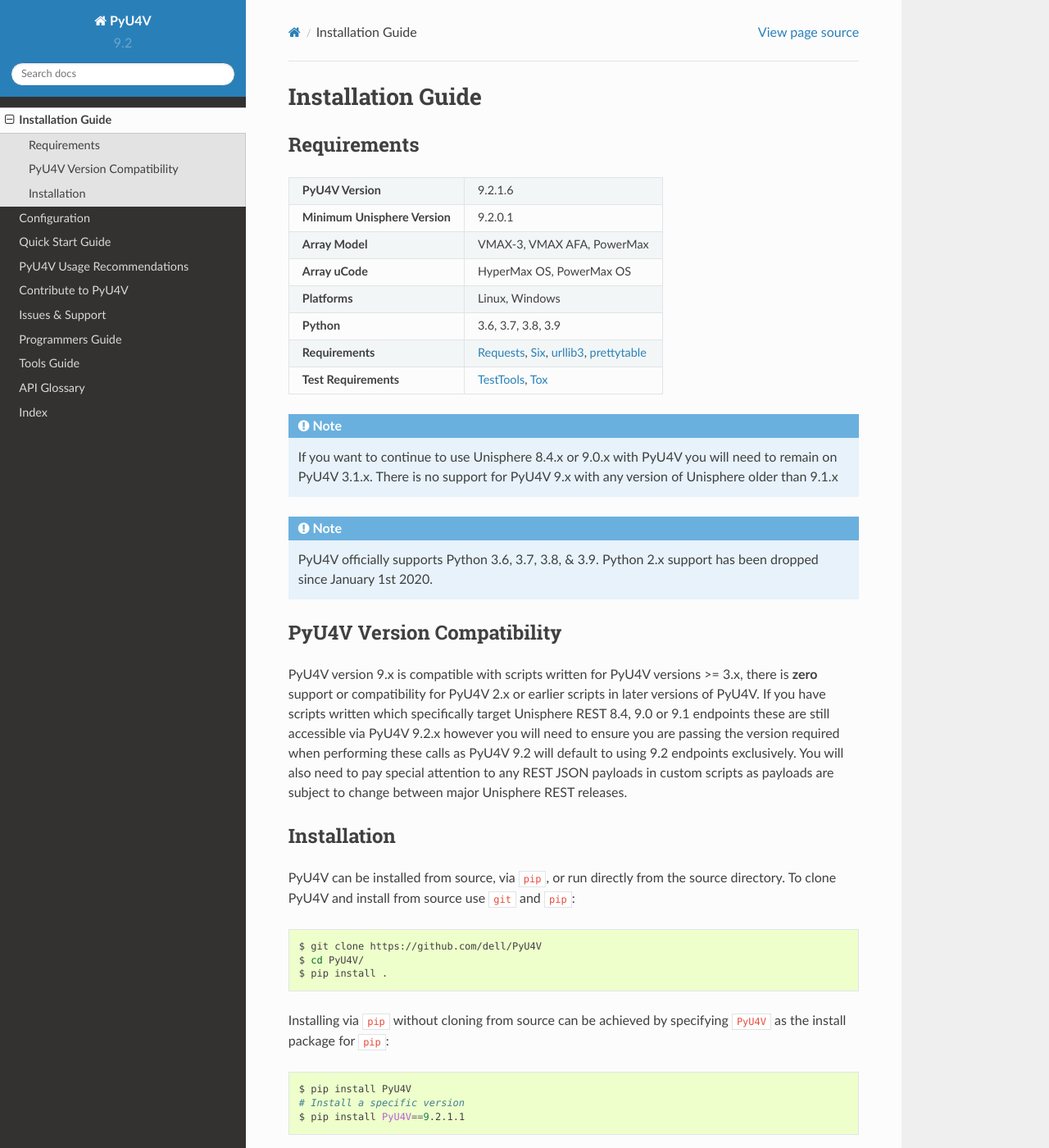
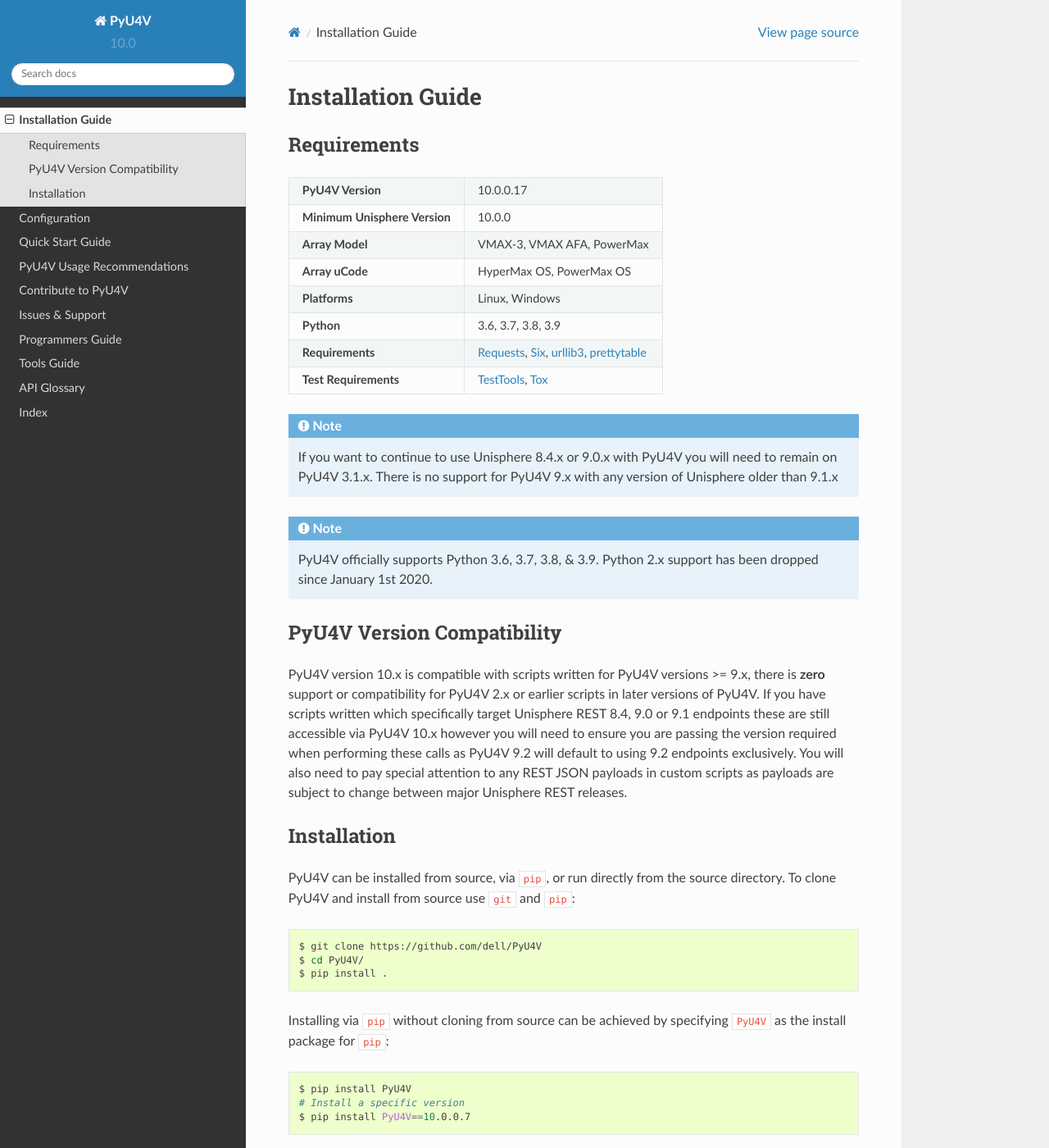
Before and after one commit to dell/PyU4V, a Sphinx documentation site: the page built from docs/source/installation.rst, in a window 1280 px wide and 1400 px high. Shown: the whole window at 82% size. Built offline with Sphinx 7.4.7 and the Read the Docs theme 2.0.0, drawn with Linux system fonts in a browser that asks for light colours.

Commit message:
Added Get Volume Stats, updated versioning files on docs and added tests

```diff
--- a/PyU4V/__init__.py
+++ b/PyU4V/__init__.py
@@ -23,7 +23,7 @@
 from .univmax_conn import U4VConn  # noqa: F401
 
 __title__ = 'pyu4v'
-__version__ = '10.0.0.16'
+__version__ = '10.0.0.17'
 __author__ = 'Dell EMC or its subsidiaries'
 __license__ = 'Apache 2.0'
 __copyright__ = 'Copyright 2021 Dell EMC Inc'
--- a/README.rst
+++ b/README.rst
@@ -26,7 +26,7 @@
 +-------------------------------+----------------------------+
 | **Author**                    | Dell EMC                   |
 +-------------------------------+----------------------------+
-| **PyU4V Version**             | 10.0.0.0                   |
+| **PyU4V Version**             | 10.0.0.17                   |
 +-------------------------------+----------------------------+
 | **Minimum Unisphere Version** | 10.0.0.0                   |
 +-------------------------------+----------------------------+
--- a/docs/source/conf.py
+++ b/docs/source/conf.py
@@ -24,9 +24,9 @@
 author = 'Dell'
 
 # The short X.Y version.
-version = u'9.2'
+version = u'10.0'
 # The full version, including alpha/beta/rc tags
-release = '9.2.1.6'
+release = '10.0.0.17'
 
 # The suffix(es) of source filenames.
 # You can specify multiple suffix as a list of string:
--- a/docs/source/index.rst
+++ b/docs/source/index.rst
@@ -35,9 +35,9 @@
 ------------------------
 
 +-------------------------------+----------------------------------------+
-| **PyU4V Version**             | 9.2.1.6                                |
+| **PyU4V Version**             | 10.0.0.17                                |
 +-------------------------------+----------------------------------------+
-| **Minimum Unisphere Version** | 9.2.0.1                                |
+| **Minimum Unisphere Version** | 10.0                               |
 +-------------------------------+----------------------------------------+
 | **Array Model**               | VMAX-3, VMAX AFA, PowerMax             |
 +-------------------------------+----------------------------------------+
--- a/docs/source/installation.rst
+++ b/docs/source/installation.rst
@@ -5,9 +5,9 @@
 ------------
 
 +-------------------------------+----------------------------------------+
-| **PyU4V Version**             | 9.2.1.6                                |
+| **PyU4V Version**             | 10.0.0.17                              |
 +-------------------------------+----------------------------------------+
-| **Minimum Unisphere Version** | 9.2.0.1                                |
+| **Minimum Unisphere Version** | 10.0.0                                 |
 +-------------------------------+----------------------------------------+
 | **Array Model**               | VMAX-3, VMAX AFA, PowerMax             |
 +-------------------------------+----------------------------------------+
@@ -35,11 +35,11 @@
 PyU4V Version Compatibility
 ---------------------------
 
-PyU4V version 9.x is compatible with scripts written for PyU4V versions
->= 3.x, there is **zero** support or compatibility for PyU4V 2.x or earlier
+PyU4V version 10.x is compatible with scripts written for PyU4V versions
+>= 9.x, there is **zero** support or compatibility for PyU4V 2.x or earlier
 scripts in later versions of PyU4V. If you have scripts written which
 specifically target Unisphere REST 8.4, 9.0 or 9.1 endpoints these are still
-accessible via PyU4V 9.2.x however you will need to ensure you are passing
+accessible via PyU4V 10.x however you will need to ensure you are passing
 the version required when performing these calls as PyU4V 9.2 will default
 to using 9.2 endpoints exclusively.  You will also need to pay special
 attention to any REST JSON payloads in custom scripts as payloads are
@@ -66,7 +66,7 @@
 
     $ pip install PyU4V
     # Install a specific version
-    $ pip install PyU4V==9.2.1.1
+    $ pip install PyU4V==10.0.0.7
 
 .. URL LINKS
 
--- a/docs/source/quick_start.rst
+++ b/docs/source/quick_start.rst
@@ -25,7 +25,7 @@
 .. code-block:: python
 
     conn.common.get_unisphere_version()
-    ('V9.2.0.0', '92')
+    ('V10.0.0.0', '100')
     conn.common.get_array_list()
     ["000197900123", "000197900124", "000197900125", "000197900126"]
 
--- a/setup.py
+++ b/setup.py
@@ -19,7 +19,7 @@
 
 setuptools.setup(
     name='PyU4V',
-    version='10.0.0.16',
+    version='10.0.0.17',
     url='https://github.com/dell/PyU4V/',
     author='Dell Inc. or its subsidiaries',
     author_email='helen.walsh@dell.com',
```
Also changed, not shown: 7 other files.
